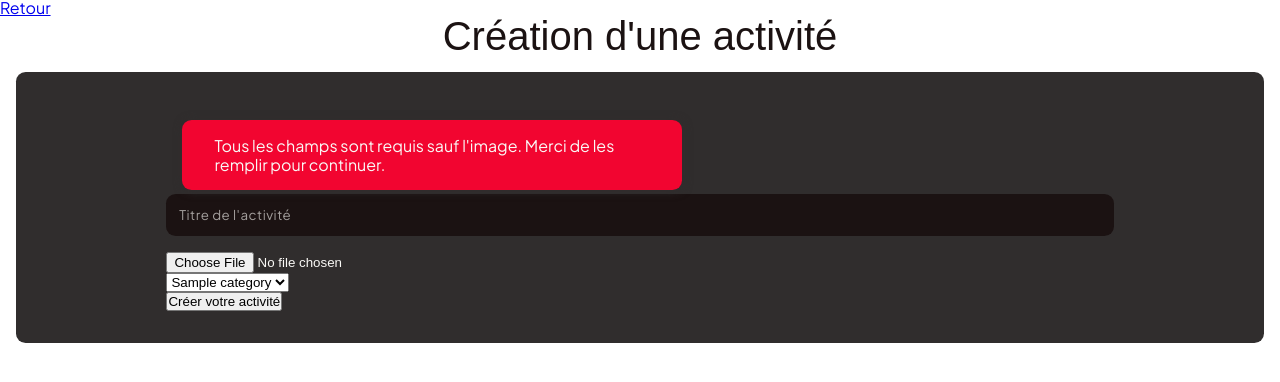
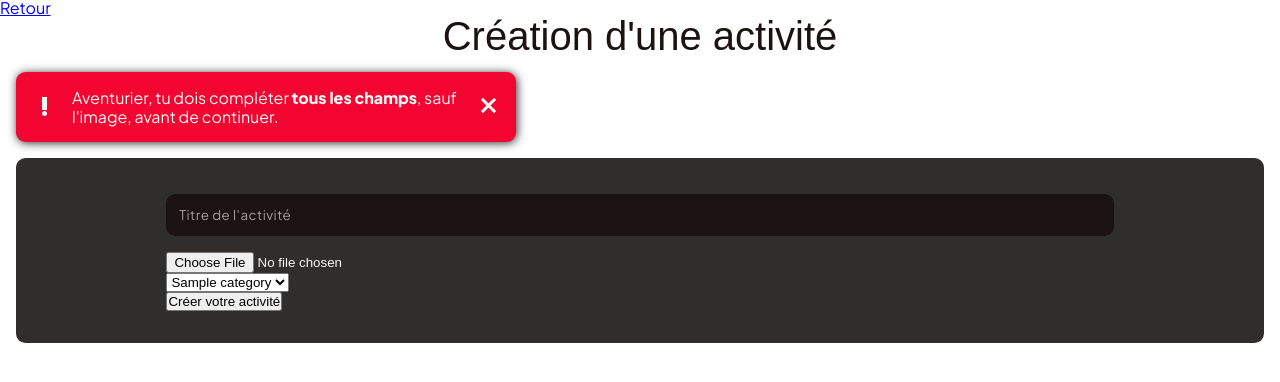
Before and after one commit to LaylaTamblini/le_guide_du_mineur, a PHP site: page /activites-creer?informations_requises in a window 1280 px wide. Shown: the top 382 px of the page. Run offline with PHP 8.4, Linux system fonts and the light colour scheme; the visitor is signed in with stand-in values (Sample User, id 1); tables that the repository leaves empty or names only in its code hold one stand-in row (values such as "Sample post"); data that the repository does not hold is empty; some web fonts are replaced.

Commit message:
Message erreur activité

```diff
--- a/views/activites/create.view.php
+++ b/views/activites/create.view.php
@@ -3,22 +3,42 @@
 <a href="activites">Retour</a>
 <h1>Création d'une activité</h1>
 
-<section class="formulaire">
-    <form action="activites-enregistrer" method="POST" enctype="multipart/form-data">
-
     <!-- Début Message Utilisateur -->
     <?php if(isset($_GET["informations_requises"])) : ?>
-            <section class="message-utilisateur">
-                <p>Tous les champs sont requis sauf l'image. Merci de les remplir pour continuer.</p>
+        <section class="message-utilisateur" v-if="messageUtilisateur">
+            <span class="material-icons">
+                priority_high
+            </span>
+
+            <p>Aventurier, tu dois compléter <span>tous les champs</span>, sauf l'image, avant de continuer.</p>
+
+            <button @click.prevent="fermerMessage()">
+                <span class="material-icons">
+                    close
+                </span>
+            </button>
         </section>
     <?php endif; ?>
 
     <?php if(isset($_GET["echec_activite"])) : ?>
-            <section class="message-utilisateur">
-                <p>L'activité n'a pas été ajouté. Veuillez réessayez plus tard.</p>
+        <section class="message-utilisateur" v-if="messageUtilisateur">
+            <span class="material-icons">
+                priority_high
+            </span>
+
+            <p>Quelque chose s'est mal passé lors de la création du compte. <span>Réessaie plus tard.</span></p>
+
+            <button @click.prevent="fermerMessage()">
+                <span class="material-icons">
+                    close
+                </span>
+            </button>
         </section>
     <?php endif; ?>
     <!-- Fin Message Utilisateur -->
+
+<section class="formulaire">
+    <form action="activites-enregistrer" method="POST" enctype="multipart/form-data">
 
         <input type="text" name="titre" placeholder="Titre de l'activité" autofocus>
         <input type="file" name="image" placeholder="Image de l'activité">
```
Lines whose indentation alone changed are shown as unchanged.
